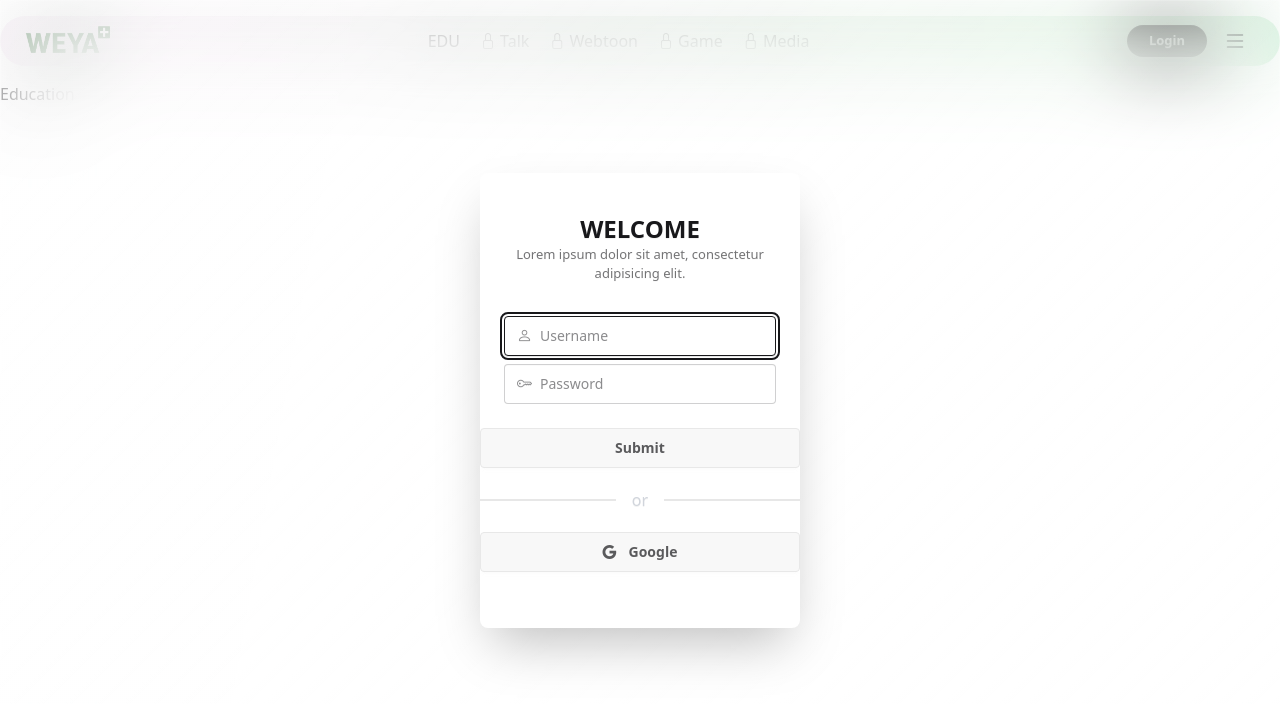
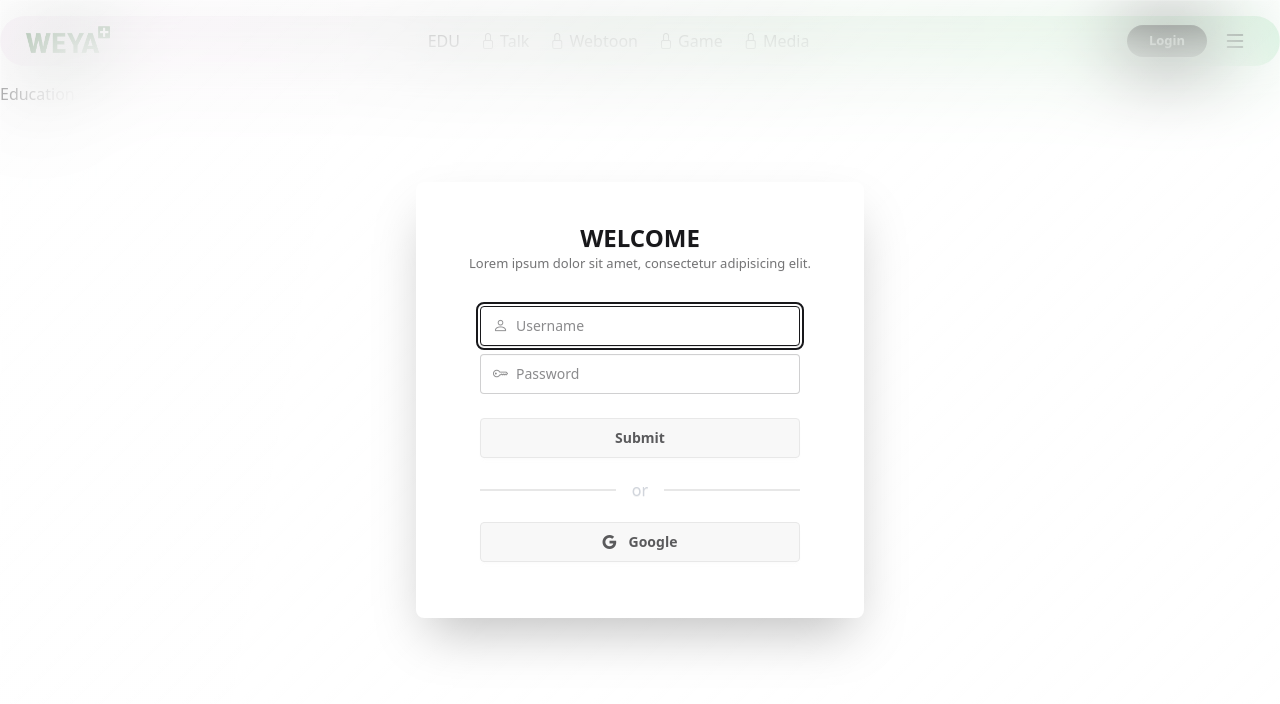
Before and after one commit to shahbozshirinboyev/weya-plus.uz, a React (Vite) app: page /education in a window 1280 px wide. Both pictures are taken after a click on the button "Login". Shown: the top 704 px of the page. Built offline with nearby package versions, Linux system fonts and the light colour scheme.

Commit message:
New section ...

```diff
--- a/src/components/Login.jsx
+++ b/src/components/Login.jsx
@@ -6,7 +6,7 @@ function Login() {
       {/* Open the modal using document.getElementById('ID').showModal() method */}
 
       <dialog id="login" className="modal glass">
-        <div className="modal-box w-3/12 max-w-5xl">
+        <div className="modal-box max-w-md">
 
           <h3 className="font-bold text-2xl uppercase text-center mt-4"> Welcome </h3>
           <p className="text-[13px] text-center mb-8 opacity-60">Lorem ipsum dolor sit amet, consectetur adipisicing elit.</p>
```
